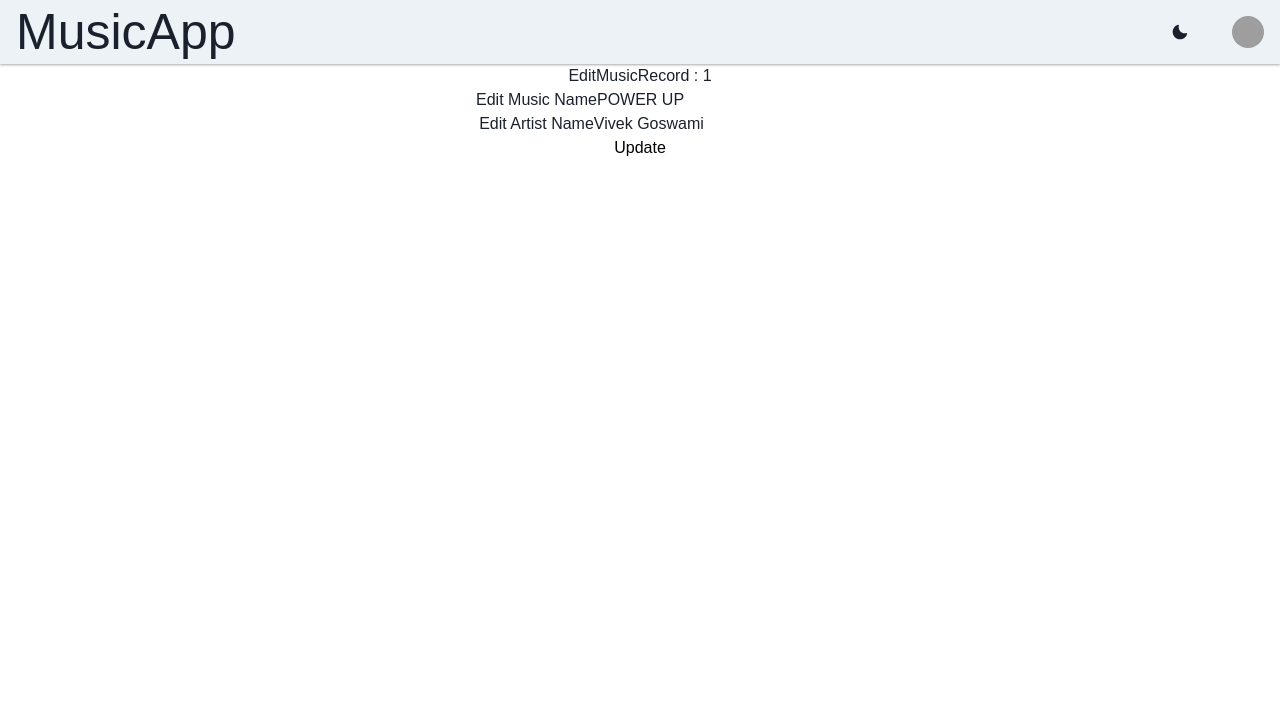
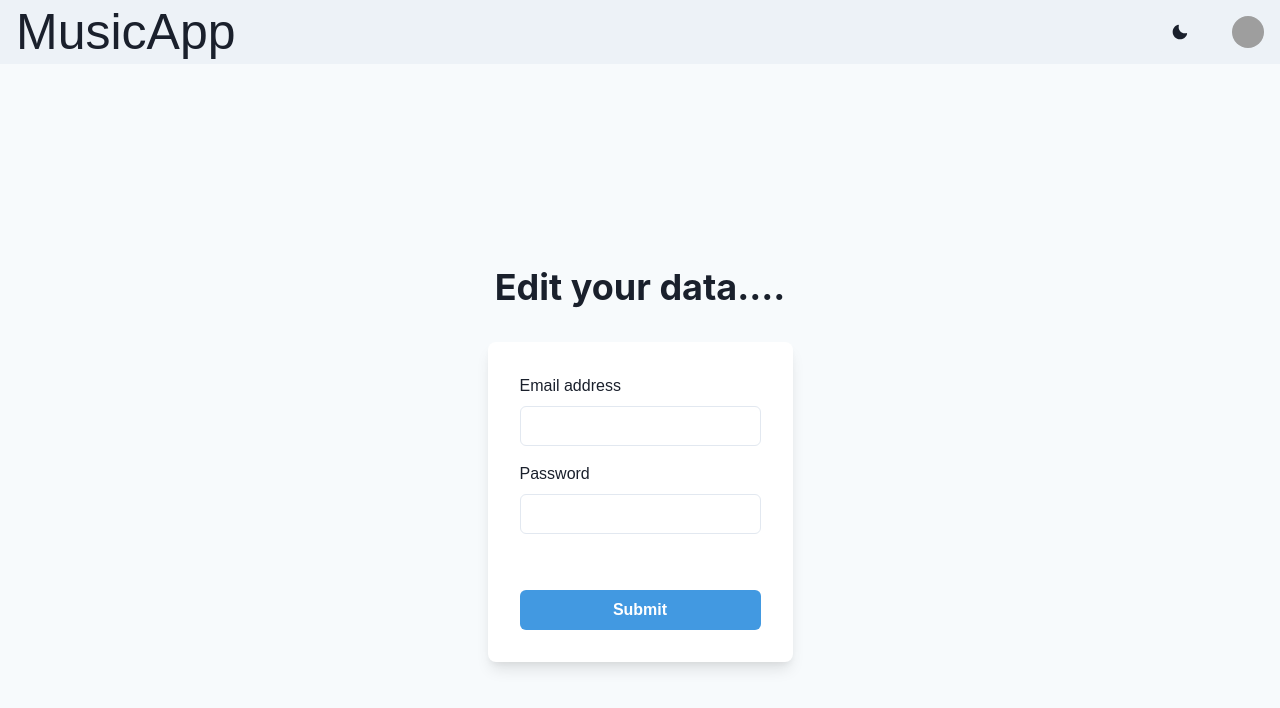
Before and after one commit to vivekgoswami934/MusicAppFrontend, a React (Create React App) app: page /music/1/edit in a window 1280 px wide. Shown: the top 708 px of the page. Built offline with nearby package versions, Linux system fonts and the light colour scheme; no server answers; data requests are answered from the project's data file; grey boxes are pictures that could not be loaded.

Commit message:
login issue fixed

```diff
--- a/src/Components/Navbar.jsx
+++ b/src/Components/Navbar.jsx
@@ -1,4 +1,3 @@
-import { ReactNode } from 'react';
 import {
   Box,
   Flex,
@@ -18,31 +17,26 @@ import {
   Text,
 } from '@chakra-ui/react';
 import { MoonIcon, SunIcon } from '@chakra-ui/icons';
+import { useNavigate } from 'react-router-dom';
 
-// const NavLink = ({ children }) => (
-//   <Link
-//     px={2}
-//     py={1}
-//     rounded={'md'}
-//     _hover={{
-//       textDecoration: 'none',
-//       bg: useColorModeValue('gray.200', 'gray.700'),
-//     }}
-//     href={'#'}>
-//     {children}
-//   </Link>
-// );
-// box-shadow: rgba(0, 0, 0, 0.12) 0px 1px 3px, rgba(0, 0, 0, 0.24) 0px 1px 2px;
+
   const shadow = "rgba(0, 0, 0, 0.12) 0px 1px 3px, rgba(0, 0, 0, 0.24) 0px 1px 2px";
 
 export default function Navbar() {
+  const navigate = useNavigate()
   const { colorMode, toggleColorMode } = useColorMode();
-//   const { isOpen,
+
+
+  const handleClick = () =>{
+      navigate("/")
+  }
+
   return (
     <>
       <Box bg={useColorModeValue('gray.100', 'white.900')} px={4} shadow={shadow} >
         <Flex h={16} alignItems={'center'} justifyContent={'space-between'}>
-          <Box><h1 style={{fontSize:"50px"}}>MusicApp</h1></Box>
+
+          <Box onClick = {handleClick}><h1 style={{fontSize:"50px"}}>MusicApp</h1></Box>
 
           <Flex alignItems={'center'}>
             <Stack direction={'row'} spacing={7}>
--- a/src/Pages.jsx/EditMusicRecord.jsx
+++ b/src/Pages.jsx/EditMusicRecord.jsx
@@ -1,8 +1,21 @@
 import React, { useEffect, useState } from "react";
-import { Navigate, useNavigate, useParams } from "react-router-dom";
+import {  Navigate, useNavigate, useParams } from "react-router-dom";
 import { useSelector } from "react-redux/es/hooks/useSelector";
 import { getMusicRecords, updateMusicRecords } from "../Redux/AppReducer/action";
 import { useDispatch } from "react-redux";
+import {
+  Flex,
+  Box,
+  FormControl,
+  FormLabel,
+  Input,
+  Checkbox,
+  Stack,
+  Link,
+  Button,
+  Heading,
+  useColorModeValue,
+} from "@chakra-ui/react";
 
 const EditMusicRecord = () => {
   const dispatch = useDispatch()
@@ -47,34 +60,86 @@ const EditMusicRecord = () => {
     }
   }, [id, musicRecords]);
 
-  return (
-    <div>
-      <h1>EditMusicRecord : {id}</h1>
-      <form onSubmit={handleSubmit}>
-        <div>
-          <label>Edit Music Name</label>
-          <input
-            value={musicName}
-            type="text"
-            onChange={(e) => {
-              setMusicName(e.target.value);
-            }}
-          />
-        </div>
-        <div>
-          <label>Edit Artist Name</label>
-          <input
-            value={artistName}
-            type="text"
-            onChange={(e) => {
-              setArtistName(e.target.value);
-            }}
-          />
-        </div>
-        <button type="submit">Update</button>
-      </form>
-    </div>
-  );
+   return <Flex
+   minH={"100vh"}
+   align={"center"}
+   justify={"center"}
+   bg={useColorModeValue("gray.50", "gray.800")}
+ >
+   <Stack spacing={8} mx={"auto"} maxW={"lg"} py={12} px={6}>
+     <Stack align={"center"}>
+       <Heading fontSize={"4xl"}>Edit your data....</Heading>
+
+     </Stack>
+     <Box
+       rounded={"lg"}
+       bg={useColorModeValue("white", "gray.700")}
+       boxShadow={"lg"}
+       p={8}
+     >
+       <Stack spacing={4}>
+         <FormControl id="email">
+           <FormLabel>Email address</FormLabel>
+           <Input onChange={(e) =>   setMusicName(e.target.value)} value={musicName} />
+         </FormControl>
+         <FormControl id="password">
+           <FormLabel>Password</FormLabel>
+           <Input onChange={(e) => setArtistName(e.target.value)} value={artistName} />
+         </FormControl>
+         <Stack spacing={10}>
+           <Stack
+             direction={{ base: "column", sm: "row" }}
+             align={"start"}
+             justify={"space-between"}
+           >
+
+           </Stack>
+           <Button
+             bg={"blue.400"}
+             color={"white"}
+             _hover={{
+               bg: "blue.500",
+             }}
+
+                onClick = {handleSubmit}
+
+           >
+             Submit
+           </Button>
+         </Stack>
+       </Stack>
+     </Box>
+   </Stack>
+ </Flex>
+
 };
 
 export default EditMusicRecord;
+
+// return (
+//   <div style={{display : "flex" , flexDirection : "column" , justifyContent : "space-around" , gap : "30px"}}>
+//     <h1>EditMusicRecord : {id}</h1>
+//     <form onSubmit={handleSubmit}>
+//       <div>
+//         <label>Edit Music Name : -</label>
+//         <input
+//           value={musicName}
+//           type="text"
+//           onChange={(e) => {
+//             setMusicName(e.target.value);
+//           }}
+//         />
+//       </div>
+//       <div>
+//         <label>Edit Artist Name :---</label>
+//         <input
+//           value={artistName}
+//           type="text"
+//           onChange={(e) => {
+//             setArtistName(e.target.value);
+//           }}
+//         />
+//       </div>
+//       <Button type="submit">Update</Button>
+//     </form>
+//   </div>
--- a/src/Pages.jsx/Login.jsx
+++ b/src/Pages.jsx/Login.jsx
@@ -13,7 +13,6 @@ import {
   Link,
   Button,
   Heading,
-  Text,
   useColorModeValue,
 } from "@chakra-ui/react";
 
@@ -22,7 +21,7 @@ import { useNavigate, useLocation } from "react-router-dom";
 const Login = () => {
   const location = useLocation();
   const navigate = useNavigate();
-  const [email, setEmail] = useState("");
+  const [email, setEmail] = useState("eve.holt@reqres.in");
   const [password, setPassword] = useState("");
 
   console.log("loginLocation", location);
@@ -35,6 +34,7 @@ const Login = () => {
 
   const handleSubmit = (e) => {
     e.preventDefault();
+    console.log("email", email , password)
     if (email && password) {
       dispatch(login({ email, password }))
         .then((r) => {
@@ -67,7 +67,7 @@ const Login = () => {
           <Stack spacing={4}>
             <FormControl id="email">
               <FormLabel>Email address</FormLabel>
-              <Input onChange={(e) => setEmail(e.target.value)} type="email" />
+              <Input onChange={(e) => setEmail(e.target.value)} type="email" value="eve.holt@reqres.in" />
             </FormControl>
             <FormControl id="password">
               <FormLabel>Password</FormLabel>
--- a/src/Redux/AppReducer/action.js
+++ b/src/Redux/AppReducer/action.js
@@ -8,13 +8,14 @@ import {
   UPDATE_SUCCESS,
 } from "./actionType";
 
+const url = "https://good-puce-caterpillar-boot.cyclic.app/albums"
 
 export const getMusicRecords = (params) => (dispatch) => {
   dispatch({ type: GET_MUSIC_RECORD_REQUEST });
   // console.log("param in actionnnnnnn", params);
 
   return axios
-    .get("http://localhost:8080/albums", params)
+    .get(url, params)
     .then((res) => {
       return dispatch({ type: GET_MUSIC_RECORD_SUCCESS, payload: res.data });
     })
@@ -25,14 +26,14 @@ export const updateMusicRecords = (id, payload) => (dispatch) => {
   dispatch({ type: UPDATE_REQUEST });
 
   return axios
-    .patch(`http://localhost:8080/albums/${id}`, payload)
+    .patch(`${url}/${id}`, payload)
     .then((r) => dispatch({ type: UPDATE_SUCCESS }))
     .catch((e) => dispatch({ type: UPDATE_FAILURE }));
 };
 
 export const deleteFunc = (id) => async (dispatch) => {
 
-  return await axios.delete(`http://localhost:8080/albums/${id}`).then(() => {
+  return await axios.delete(`${url}/${id}`).then(() => {
     console.log("deleted");
   });
 
```
